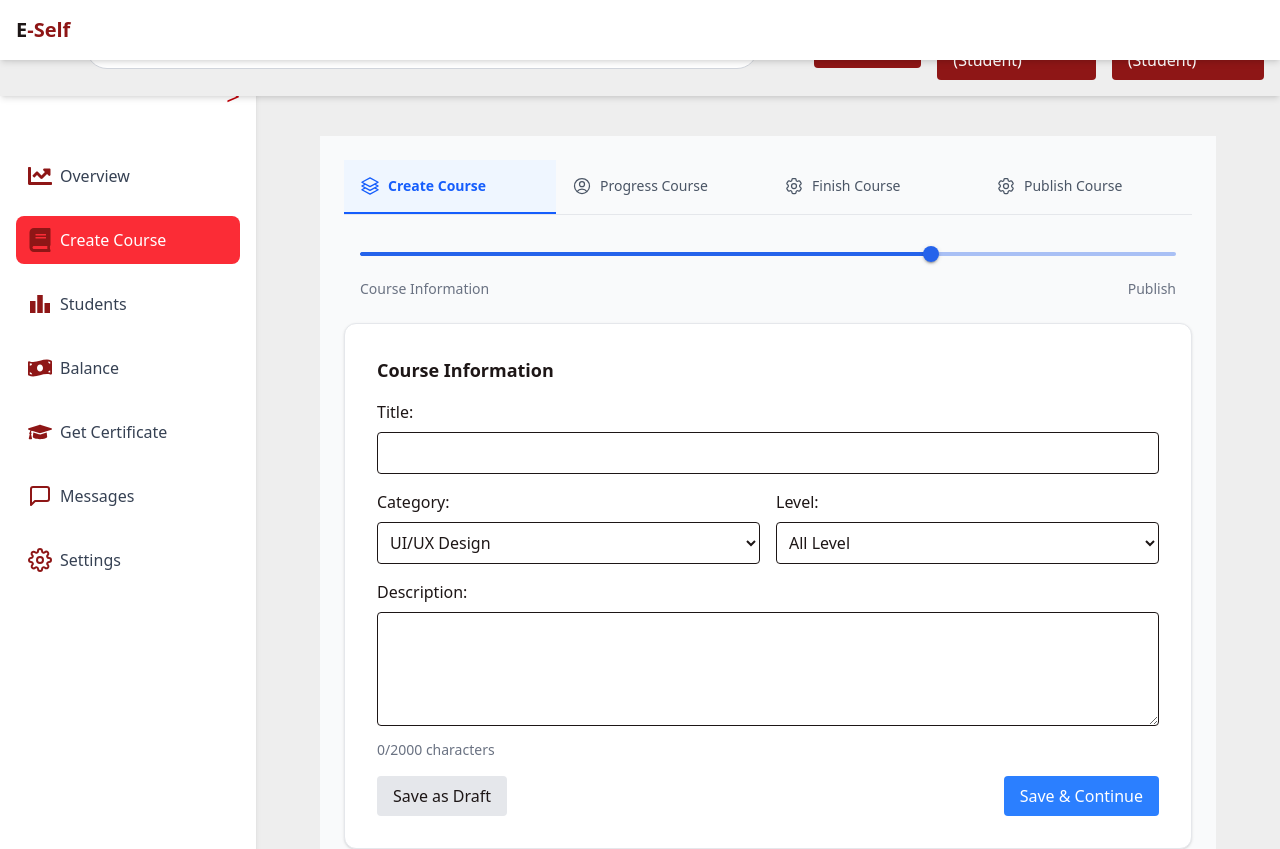
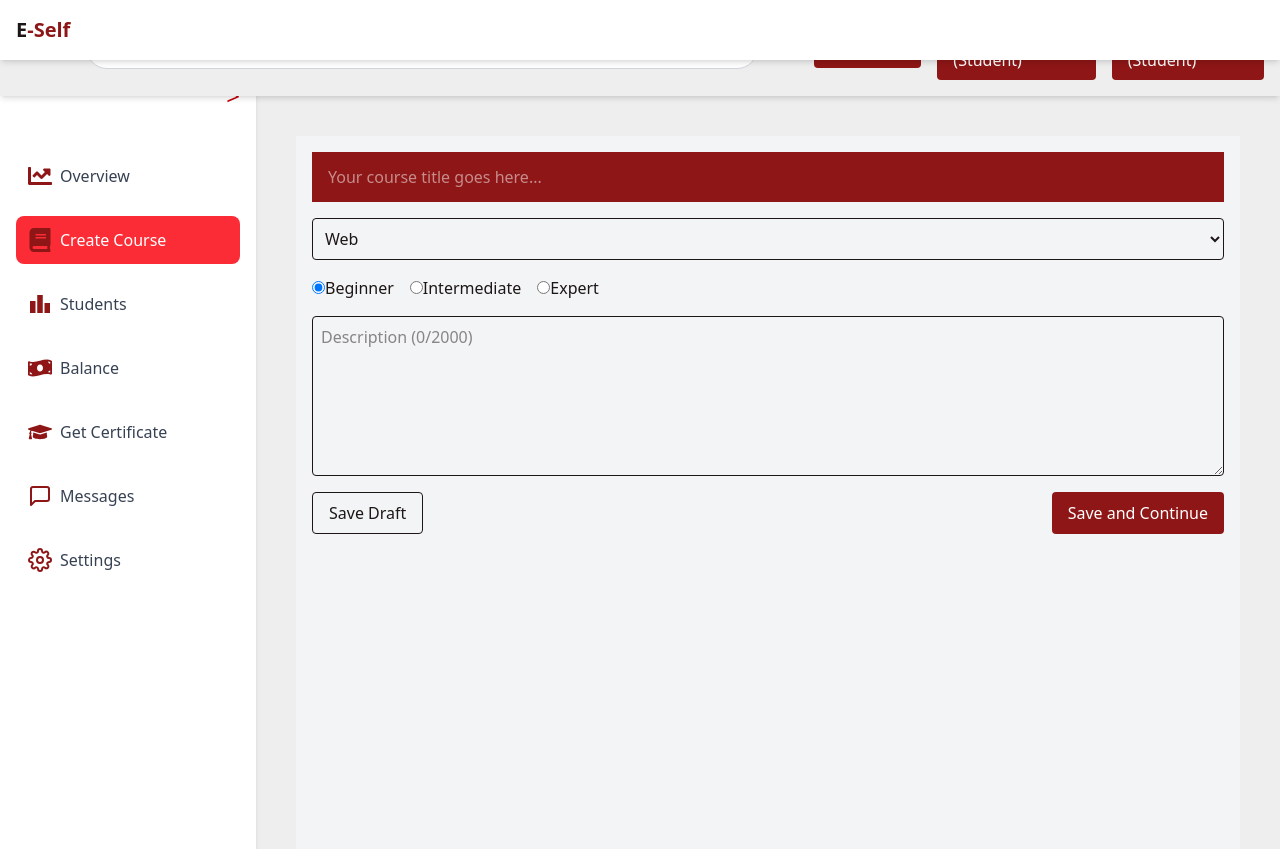
Before and after one commit to NegedeTekleyes/E-self-Lerning, a Next.js app in the folder e-self/: page /dashboard/create-course in a window 1280 px wide. Shown: the top 849 px of the page. Built offline with nearby package versions, Linux system fonts and the light colour scheme.

Commit message:
change corse creation page modfy the ui

```diff
--- a/e-self/app/(instructor)/dashboard/create-course/page.tsx
+++ b/e-self/app/(instructor)/dashboard/create-course/page.tsx
@@ -1,126 +1,79 @@
 'use client';
-import React, { useState } from 'react';
-import { Square3Stack3DIcon, UserCircleIcon, Cog6ToothIcon } from '@heroicons/react/24/outline';
-import Slider from '@mui/material/Slider';
+import { useState } from "react";
 
-const tabs = [
-  { label: 'Create Course', value: 'create course', icon: Square3Stack3DIcon },
-  { label: 'Progress Course', value: 'progress course', icon: UserCircleIcon },
-  { label: 'Finish Course', value: 'finish course', icon: Cog6ToothIcon },
-  { label: 'Publish Course', value: 'publish course', icon: Cog6ToothIcon },
-];
+export default function AddCourse() {
+  const [title, setTitle] = useState("");
+  const [category, setCategory] = useState("web");
+  const [level, setLevel] = useState("beginner");
+  const [description, setDescription] = useState("");
 
-export default function TabsWithIcon() {
-  const [activeTab, setActiveTab] = useState('create course');
-  const [sliderValue, setSliderValue] = useState(70);
-  const [title, setTitle] = useState('');
-  const [category, setCategory] = useState('UI/UX Design');
-  const [level, setLevel] = useState('All Level');
-  const [description, setDescription] = useState('');
-
-  const handleSliderChange = (_, newValue) => {
-    setSliderValue(newValue);
-  };
-
-  const renderCourseContent = () => {
-    if (activeTab === 'create course') {
   return (
-        <div>
-          <h2 className="text-lg font-semibold mb-4">Course Information</h2>
-          <label className="block mb-2">Title:</label>
+    <div className="w-full min-h-screen p-4 flex flex-col gap-4 bg-gray-100">
+      {/* Course Title */}
       <input
         type="text"
+        placeholder="Your course title goes here..."
         value={title}
         onChange={(e) => setTitle(e.target.value)}
-            className="w-full border p-2 rounded mb-4"
+        className="w-full h-[50px] text-white bg-[#8E1616] px-4 text-lg sm:text-base"
       />
 
-          <div className="grid grid-cols-2 gap-4 mb-4">
-            <div>
-              <label className="block mb-2">Category:</label>
+      {/* Category Dropdown */}
       <select
         value={category}
         onChange={(e) => setCategory(e.target.value)}
-                className="w-full border p-2 rounded"
+        className="w-full p-2 border rounded"
       >
-                <option>UI/UX Design</option>
-                <option>Web Development</option>
-                <option>Marketing</option>
+        <option value="web">Web</option>
+        <option value="ui">UI</option>
+        <option value="video editing">Video Editing</option>
       </select>
-            </div>
-            <div>
-              <label className="block mb-2">Level:</label>
-              <select
-                value={level}
-                onChange={(e) => setLevel(e.target.value)}
-                className="w-full border p-2 rounded"
-              >
-                <option>All Level</option>
-                <option>Beginner</option>
-                <option>Intermediate</option>
-                <option>Expert</option>
-              </select>
-            </div>
+
+      {/* Level Selection */}
+      <div className="flex gap-4">
+        <label>
+          <input
+            type="radio"
+            value="beginner"
+            checked={level === "beginner"}
+            onChange={() => setLevel("beginner")}
+          />
+          Beginner
+        </label>
+        <label>
+          <input
+            type="radio"
+            value="intermediate"
+            checked={level === "intermediate"}
+            onChange={() => setLevel("intermediate")}
+          />
+          Intermediate
+        </label>
+        <label>
+          <input
+            type="radio"
+            value="expert"
+            checked={level === "expert"}
+            onChange={() => setLevel("expert")}
+          />
+          Expert
+        </label>
       </div>
 
-          <label className="block mb-2">Description:</label>
+      {/* Description */}
       <textarea
+        placeholder="Description (0/2000)"
+        maxLength={2000}
         value={description}
         onChange={(e) => setDescription(e.target.value)}
-            className="w-full border p-2 rounded mb-2"
-            rows="4"
+        className="w-full h-40 p-2 border rounded"
       />
-          <p className="text-sm text-gray-500">{description.length}/2000 characters</p>
 
-          <div className="flex justify-between mt-4">
-            <button className="bg-gray-200 px-4 py-2 rounded">Save as Draft</button>
-            <button className="bg-blue-500 text-white px-4 py-2 rounded">Save & Continue</button>
+      {/* Buttons */}
+      <div className="flex justify-between">
+        <button className="px-4 py-2 border rounded">Save Draft</button>
+        <button className="px-4 py-2 bg-[#8E1616] text-white rounded">Save and Continue</button>
       </div>
     </div>
   );
 }
-    return <p className="text-gray-700 p-4">No content available for this tab.</p>;
-  };
-
-  return (
-    <div className="w-full max-w-4xl mx-auto p-6 bg-gray-50 min-h-screen">
-      <div className="flex border-b border-gray-200">
-        {tabs.map(({ label, value, icon: Icon }) => (
-          <button
-            key={value}
-            onClick={() => setActiveTab(value)}
-            className={`flex items-center gap-2 p-4 flex-1 text-center border-b-2 transition-all duration-200 ${
-              activeTab === value
-                ? 'border-blue-600 text-blue-600 bg-blue-50 font-semibold'
-                : 'border-transparent text-gray-600 hover:text-blue-500 hover:bg-gray-100'
-            }`}
-          >
-            <Icon className="w-5 h-5" />
-            <span className="text-sm">{label}</span>
-          </button>
-        ))}
-      </div>
-
-      {activeTab === 'create course' && (
-        <div className="my-6 px-4">
-          <Slider
-            value={sliderValue}
-            onChange={handleSliderChange}
-            sx={{
-              color: '#2563eb',
-              '& .MuiSlider-thumb': { width: 16, height: 16 },
-            }}
-          />
-          <div className="flex justify-between text-sm text-gray-500 mt-1">
-            <span>Course Information</span>
-            <span>Publish</span>
-          </div>
-        </div>
-      )}
-
-      <div className="p-8 bg-white rounded-xl shadow-sm mt-6 border border-gray-200">
-        {renderCourseContent()}
-      </div>
-    </div>
-  );
-}
```
Lines whose indentation alone changed are shown as unchanged.
